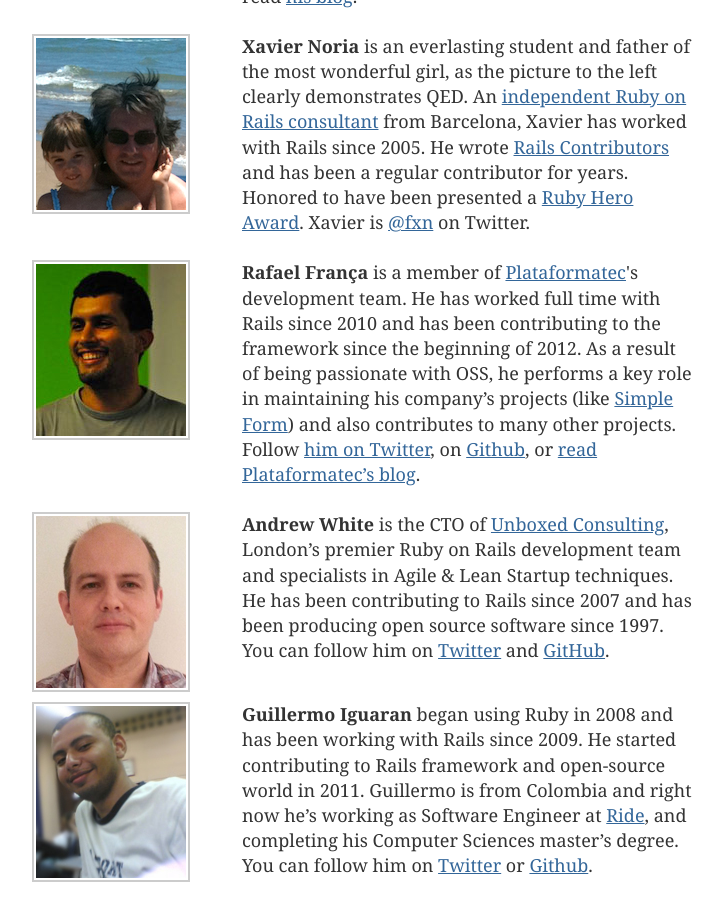
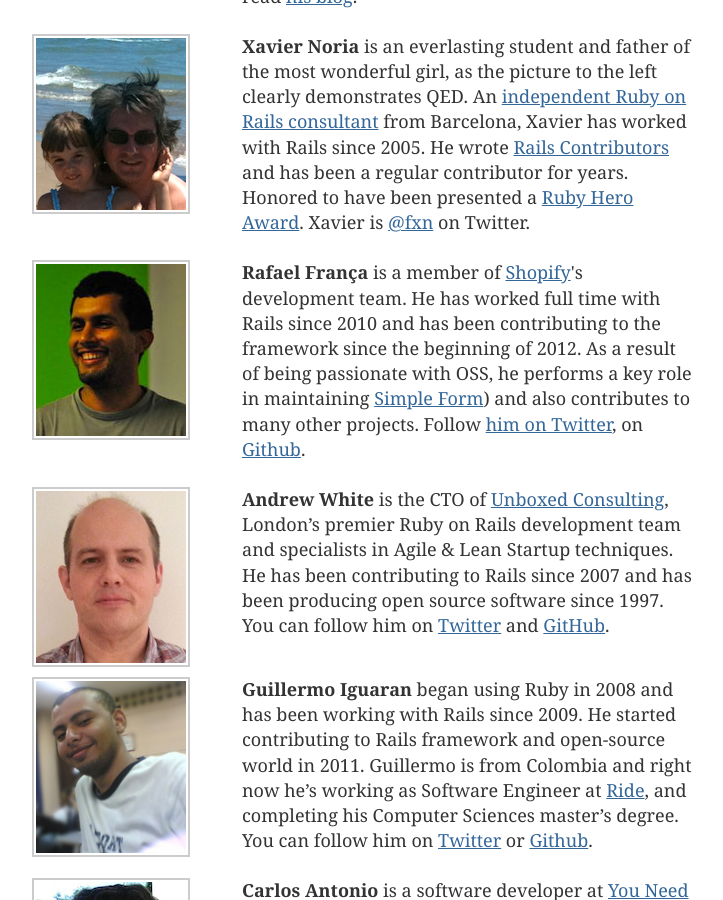
Before and after one commit to rails/homepage-2011, a Jekyll site: the page built from core/index.html, in a window 1280 px wide and 900 px high, scrolled down 1501 px. Shown: the whole window, without its empty margins (298-1021 px from the left). Built offline with Jekyll 4.4.1, drawn with Linux system fonts in a browser that asks for light colours; nearby versions of some CDN libraries.

Commit message:
Update my profile

```diff
--- a/core/index.html
+++ b/core/index.html
@@ -125,14 +125,13 @@ subheader_3: "They are presented in order of acceptance to the team."
         </div>
         <div class="col-sm-8">
         <p>
-          <strong>Rafael França</strong> is a member of <a href="http://plataformatec.com.br" title="Projects Inception, Design and Software Development">Plataformatec</a>'s
+          <strong>Rafael França</strong> is a member of <a href="http://shopify.com" title="Ecommerce Software, Online Store Builder, POS">Shopify</a>'s
           development team. He has worked full time with Rails since 2010 and has been contributing
           to the framework since the beginning of 2012. As a result of being passionate with OSS,
-          he performs a key role in maintaining his company’s projects (like
+          he performs a key role in maintaining
           <a href="https://github.com/plataformatec/simple_form" title="Simple Form Github's page">Simple Form</a>) and also contributes
           to many other projects. Follow <a href="https://twitter.com/rafaelfranca" title="follow @rafaelfranca on twiter">him on Twitter</a>,
-          on <a href="https://github.com/rafaelfranca" title="Rafael Franca's Github account">Github</a>, or
-          <a href="http://blog.plataformatec.com.br/" title="Plataformatec's blog">read Plataformatec’s blog</a>.
+          on <a href="https://github.com/rafaelfranca" title="Rafael Franca's Github account">Github</a>.
         </p>
         </div>
       </div>
```
